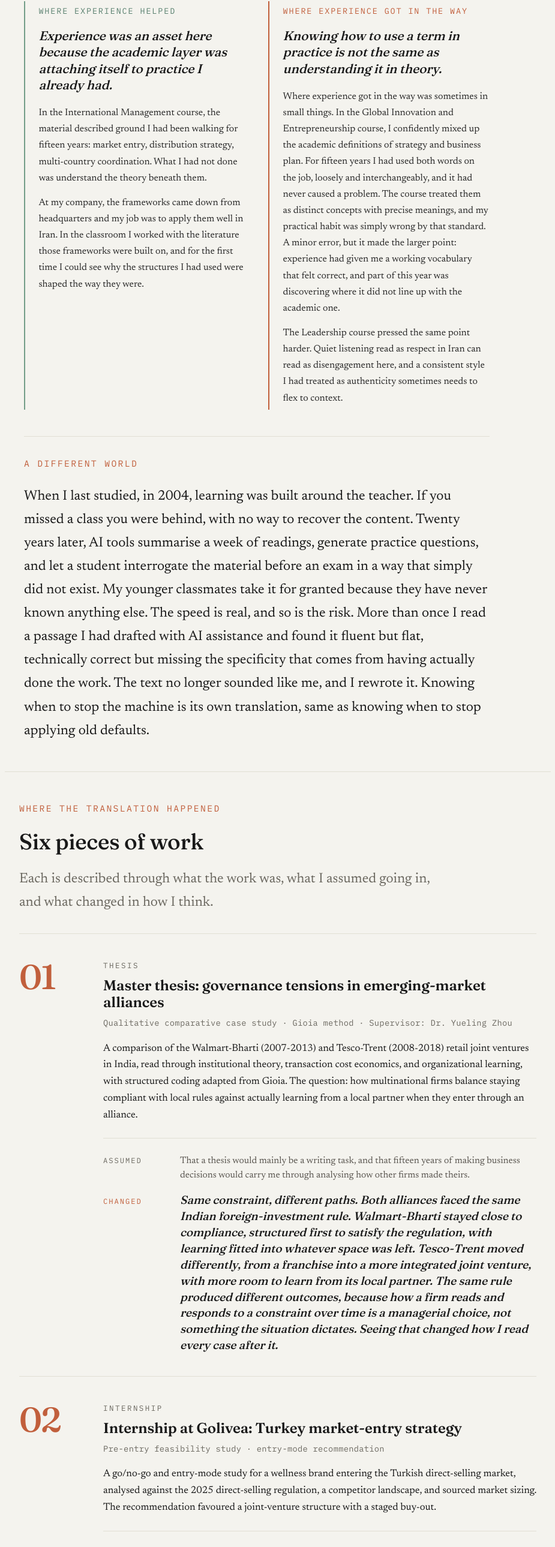
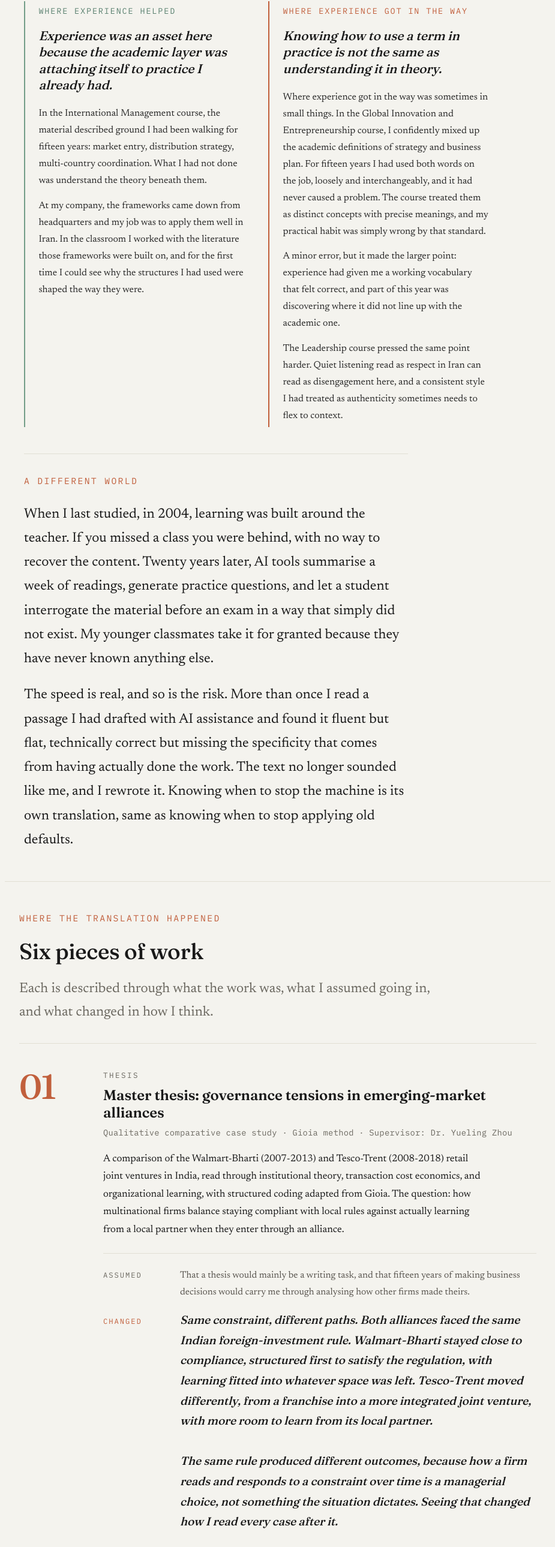
Before and after one commit to ErikaIvy/portfolio, a plain HTML site: page index.html in a window 1280 px wide. Shown: the part 4216-6795 px from the top of the page at 60% size, without its empty margins (252-1177 px from the left). Drawn offline with Linux system fonts and the light colour scheme.

Commit message:
Piece 5 polish: typography breathing, diary count, strip pull-quote marks, image 480px

```diff
--- a/index.html
+++ b/index.html
@@ -553,7 +553,7 @@
     letter-spacing:-0.005em;margin-bottom:1.2rem;
   }
   .dip p{
-    font-size:1rem;line-height:1.7;color:var(--ink);
+    font-size:1rem;line-height:1.75;color:var(--ink);
     margin:0 0 0.85rem;opacity:0.92;
   }
   .dip p:last-child{margin-bottom:0;}
@@ -760,14 +760,16 @@
           <div class="dip dip-hurt">
             <div class="dip-eyebrow">Where experience got in the way</div>
             <div class="dip-head">Knowing how to use a term in practice is not the same as understanding it in theory.</div>
-            <p>Where experience got in the way was sometimes in small things. In the Global Innovation and Entrepreneurship course, I confidently mixed up the academic definitions of strategy and business plan. For fifteen years I had used both words on the job, loosely and interchangeably, and it had never caused a problem. The course treated them as distinct concepts with precise meanings, and my practical habit was simply wrong by that standard. A minor error, but it made the larger point: experience had given me a working vocabulary that felt correct, and part of this year was discovering where it did not line up with the academic one.</p>
+            <p>Where experience got in the way was sometimes in small things. In the Global Innovation and Entrepreneurship course, I confidently mixed up the academic definitions of strategy and business plan. For fifteen years I had used both words on the job, loosely and interchangeably, and it had never caused a problem. The course treated them as distinct concepts with precise meanings, and my practical habit was simply wrong by that standard.</p>
+            <p>A minor error, but it made the larger point: experience had given me a working vocabulary that felt correct, and part of this year was discovering where it did not line up with the academic one.</p>
             <p>The Leadership course pressed the same point harder. Quiet listening read as respect in Iran can read as disengagement here, and a consistent style I had treated as authenticity sometimes needs to flex to context.</p>
           </div>
         </div>
 
-        <div class="reveal" style="margin-top:2.8rem;padding-top:2rem;border-top:1px solid var(--line);">
+        <div class="reveal" style="margin-top:2.8rem;padding-top:2rem;border-top:1px solid var(--line);max-width:640px;line-height:1.75;">
           <div class="eyebrow">A different world</div>
-          <p>When I last studied, in 2004, learning was built around the teacher. If you missed a class you were behind, with no way to recover the content. Twenty years later, AI tools summarise a week of readings, generate practice questions, and let a student interrogate the material before an exam in a way that simply did not exist. My younger classmates take it for granted because they have never known anything else. The speed is real, and so is the risk. More than once I read a passage I had drafted with AI assistance and found it fluent but flat, technically correct but missing the specificity that comes from having actually done the work. The text no longer sounded like me, and I rewrote it. Knowing when to stop the machine is its own translation, same as knowing when to stop applying old defaults.</p>
+          <p style="line-height:1.75;">When I last studied, in 2004, learning was built around the teacher. If you missed a class you were behind, with no way to recover the content. Twenty years later, AI tools summarise a week of readings, generate practice questions, and let a student interrogate the material before an exam in a way that simply did not exist. My younger classmates take it for granted because they have never known anything else.</p>
+          <p style="line-height:1.75;">The speed is real, and so is the risk. More than once I read a passage I had drafted with AI assistance and found it fluent but flat, technically correct but missing the specificity that comes from having actually done the work. The text no longer sounded like me, and I rewrote it. Knowing when to stop the machine is its own translation, same as knowing when to stop applying old defaults.</p>
         </div>
       </div>
     </section>
@@ -784,15 +786,15 @@
             <div class="card-type">Thesis</div>
             <h3>Master thesis: governance tensions in emerging-market alliances</h3>
             <div class="card-meta">Qualitative comparative case study · Gioia method · Supervisor: Dr. Yueling Zhou</div>
-            <p class="card-body">A comparison of the Walmart-Bharti (2007-2013) and Tesco-Trent (2008-2018) retail joint ventures in India, read through institutional theory, transaction cost economics, and organizational learning, with structured coding adapted from Gioia. The question: how multinational firms balance staying compliant with local rules against actually learning from a local partner when they enter through an alliance.</p>
+            <p class="card-body" style="max-width:640px;line-height:1.75;">A comparison of the Walmart-Bharti (2007-2013) and Tesco-Trent (2008-2018) retail joint ventures in India, read through institutional theory, transaction cost economics, and organizational learning, with structured coding adapted from Gioia. The question: how multinational firms balance staying compliant with local rules against actually learning from a local partner when they enter through an alliance.</p>
             <div class="card-shift">
               <div class="shift-row shift-from">
                 <div class="shift-lab">Assumed</div>
-                <div class="shift-val">That a thesis would mainly be a writing task, and that fifteen years of making business decisions would carry me through analysing how other firms made theirs.</div>
+                <div class="shift-val" style="max-width:640px;line-height:1.75;">That a thesis would mainly be a writing task, and that fifteen years of making business decisions would carry me through analysing how other firms made theirs.</div>
               </div>
               <div class="shift-row shift-to">
                 <div class="shift-lab">Changed</div>
-                <div class="shift-val">Same constraint, different paths. Both alliances faced the same Indian foreign-investment rule. Walmart-Bharti stayed close to compliance, structured first to satisfy the regulation, with learning fitted into whatever space was left. Tesco-Trent moved differently, from a franchise into a more integrated joint venture, with more room to learn from its local partner. The same rule produced different outcomes, because how a firm reads and responds to a constraint over time is a managerial choice, not something the situation dictates. Seeing that changed how I read every case after it.</div>
+                <div class="shift-val" style="max-width:640px;line-height:1.75;">Same constraint, different paths. Both alliances faced the same Indian foreign-investment rule. Walmart-Bharti stayed close to compliance, structured first to satisfy the regulation, with learning fitted into whatever space was left. Tesco-Trent moved differently, from a franchise into a more integrated joint venture, with more room to learn from its local partner.<br><br>The same rule produced different outcomes, because how a firm reads and responds to a constraint over time is a managerial choice, not something the situation dictates. Seeing that changed how I read every case after it.</div>
               </div>
             </div>
           </div>
@@ -863,7 +865,7 @@
           <div class="card-main">
             <div class="card-type">Reflective Diary</div>
             <h3>Leadership: Advanced Perspectives, reflective diary</h3>
-            <div class="card-meta">~5,500 words across eleven sessions · course grade 8.0</div>
+            <div class="card-meta">5,567 words across eleven sessions · course grade 8.0</div>
             <p class="card-body">A reflective diary examining, session by session, an assumption I held, an insight that challenged it, and a behavioural change. Topics ranged from psychological safety and paradoxical leadership to cross-cultural communication and moral decision-making.</p>
             <div class="card-shift">
               <div class="shift-row shift-from">
@@ -876,14 +878,14 @@
               </div>
             </div>
 
-            <p class="pull" style="margin:2.4rem 0 0.6rem;">"I assumed that a consistent and stable leadership style was a sign of authenticity. Respect, careful communication, and collective decision-making felt natural to me and had worked in my previous environments, so I expected they would transfer. The lecture challenged that. Fischer and Sitkin (2023) argue that leadership is formed in interaction with others, so what counts as effective depends on context. The behaviour I had treated as authenticity was partly just habit."</p>
+            <p class="pull" style="margin:2.4rem 0 0.6rem;">I assumed that a consistent and stable leadership style was a sign of authenticity. Respect, careful communication, and collective decision-making felt natural to me and had worked in my previous environments, so I expected they would transfer. The lecture challenged that. Fischer and Sitkin (2023) argue that leadership is formed in interaction with others, so what counts as effective depends on context. The behaviour I had treated as authenticity was partly just habit.</p>
             <div class="mono" style="font-size:0.82rem;letter-spacing:0.04em;color:var(--muted);margin:0 0 1.8rem 1.4rem;line-height:1.5;">From the Leadership diary, Session 2. Submitted December 2025, 5,567 words.</div>
 
             <figure style="margin:1.6rem 0 0.6rem;text-align:center;">
-              <a href="mango_clean_full.pdf" target="_blank" rel="noopener" style="display:inline-block;max-width:560px;width:100%;">
-                <img src="mango_clean.png" alt="Mango sticky rice artifact, Leadership course" style="display:block;width:100%;height:auto;max-width:560px;border:1px solid var(--line-strong);border-radius:8px;box-shadow:0 1px 3px rgba(0,0,0,0.06);">
+              <a href="mango_clean_full.pdf" target="_blank" rel="noopener" style="display:inline-block;max-width:480px;width:100%;">
+                <img src="mango_clean.png" alt="Mango sticky rice artifact, Leadership course" style="display:block;width:100%;height:auto;max-width:480px;border:1px solid var(--line-strong);border-radius:8px;box-shadow:0 1px 3px rgba(0,0,0,0.06);">
               </a>
-              <figcaption class="mono" style="font-size:0.82rem;letter-spacing:0.02em;color:var(--muted);margin:0.9rem auto 0;max-width:560px;line-height:1.55;text-align:left;">A Leadership course artifact using a Thai dessert as a metaphor for multicultural collaboration. Looking back, what stayed with me was not the framework but what the exercise revealed: how differently people read the same situation.</figcaption>
+              <figcaption class="mono" style="font-size:0.82rem;letter-spacing:0.02em;color:var(--muted);margin:0.9rem auto 0;max-width:480px;line-height:1.55;text-align:left;">A Leadership course artifact using a Thai dessert as a metaphor for multicultural collaboration. Looking back, what stayed with me was not the framework but what the exercise revealed: how differently people read the same situation.</figcaption>
             </figure>
           </div>
         </div>
```
